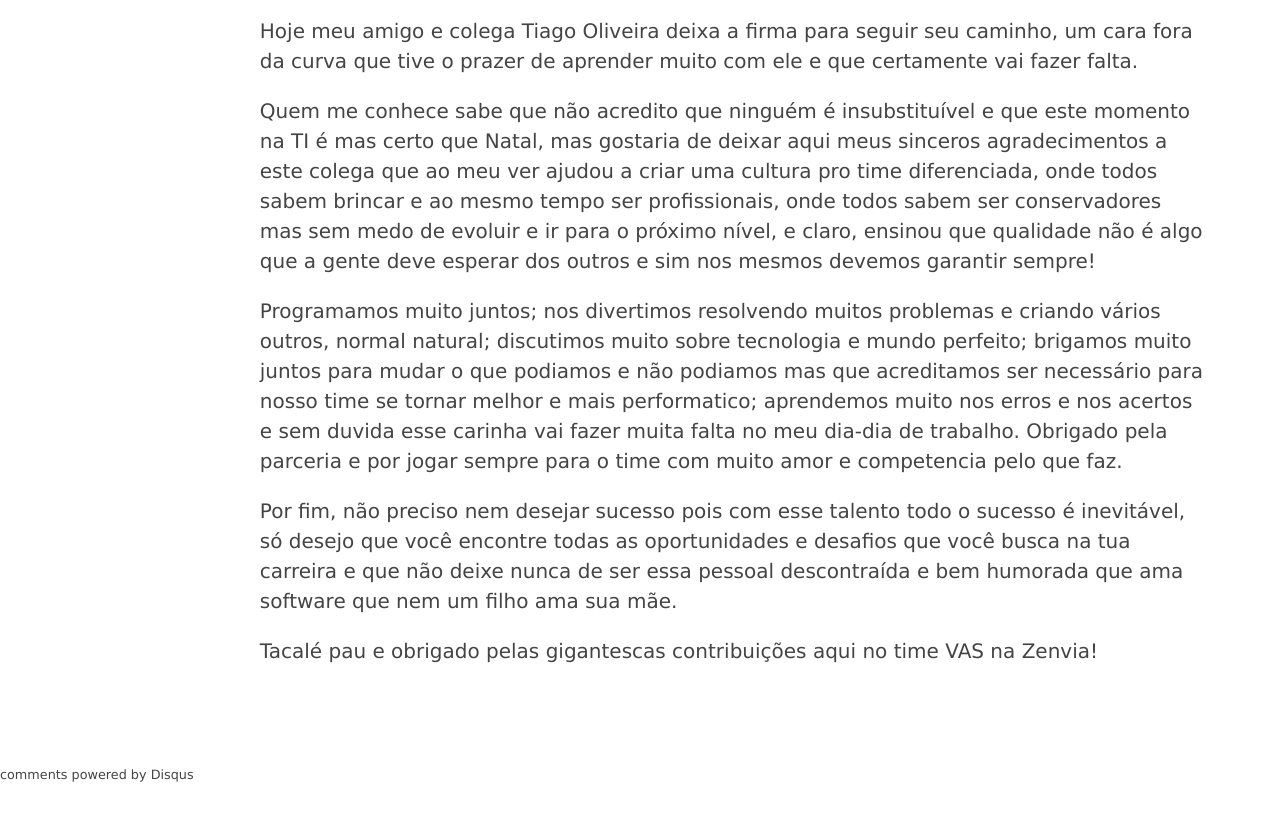
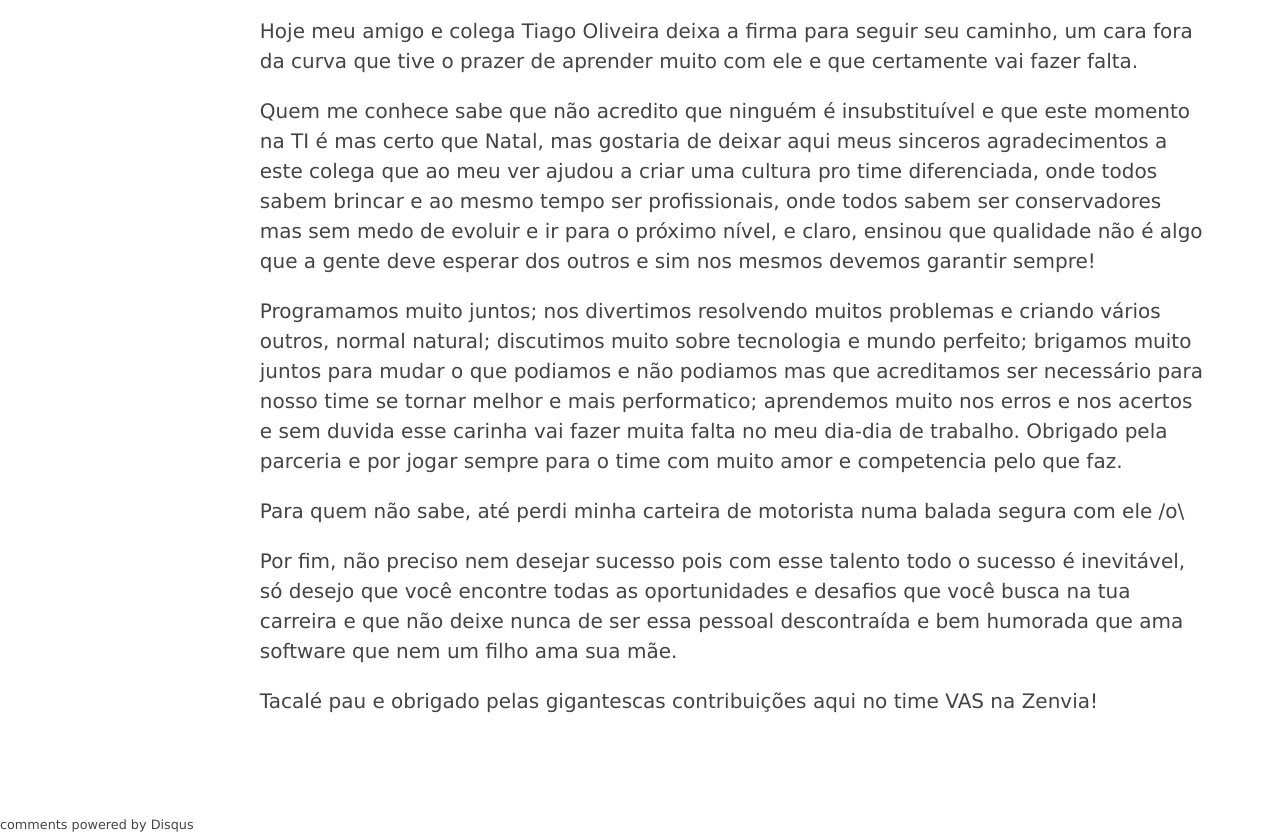
Before and after one commit to rgarbin/rgarbin.github.com, a Jekyll site: the page built from _posts/2016-02-26-despedida-tiagooliveira.html, in a window 1280 px wide, cut to the strip 443-1275 px from the top of the page. Built offline with Jekyll 4.4.1, drawn with Linux system fonts in a browser that asks for light colours; comment, search, counter and statistics services are not loaded; before the commit the page ends 1225 px from its top, so only the background shows below that.

Commit message:
Update 2016-02-26-despedida-tiagooliveira.html

```diff
--- a/_posts/2016-02-26-despedida-tiagooliveira.html
+++ b/_posts/2016-02-26-despedida-tiagooliveira.html
@@ -17,6 +17,8 @@ description: Livre para voar
 
 <p>Programamos muito juntos; nos divertimos resolvendo muitos problemas e criando vários outros, normal natural; discutimos muito sobre tecnologia e mundo perfeito; brigamos muito juntos para mudar o que podiamos e não podiamos mas que acreditamos ser necessário para nosso time se tornar melhor e mais performatico; aprendemos muito nos erros e nos acertos e sem duvida esse carinha vai fazer muita falta no meu dia-dia de trabalho. Obrigado pela parceria e por jogar sempre para o time com muito amor e competencia pelo que faz.</p>
 
+<p>Para quem não sabe, até perdi minha carteira de motorista numa balada segura com ele /o\</p>
+
 <p>Por fim, não preciso nem desejar sucesso pois com esse talento todo o sucesso é inevitável, só desejo que você encontre todas as oportunidades e desafios que você busca na tua carreira e que não deixe nunca de ser essa pessoal descontraída e bem humorada que ama software que nem um filho ama sua mãe.</p>
 
 <p>Tacalé pau e obrigado pelas gigantescas contribuições aqui no time VAS na Zenvia!</p>
```
